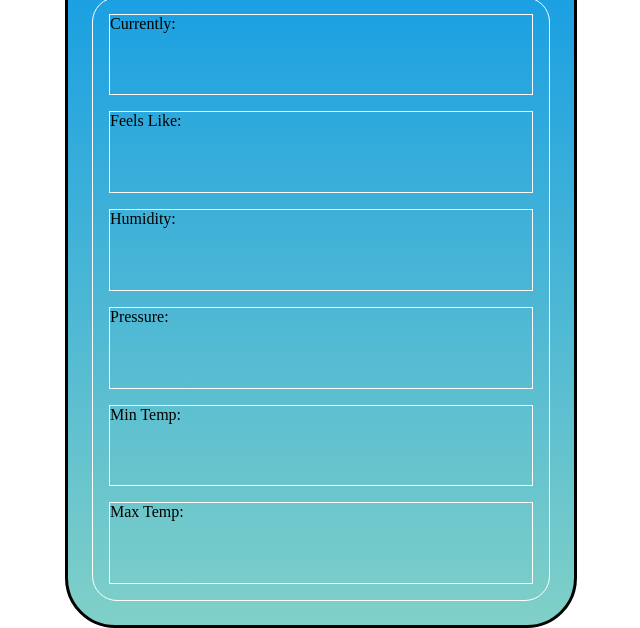
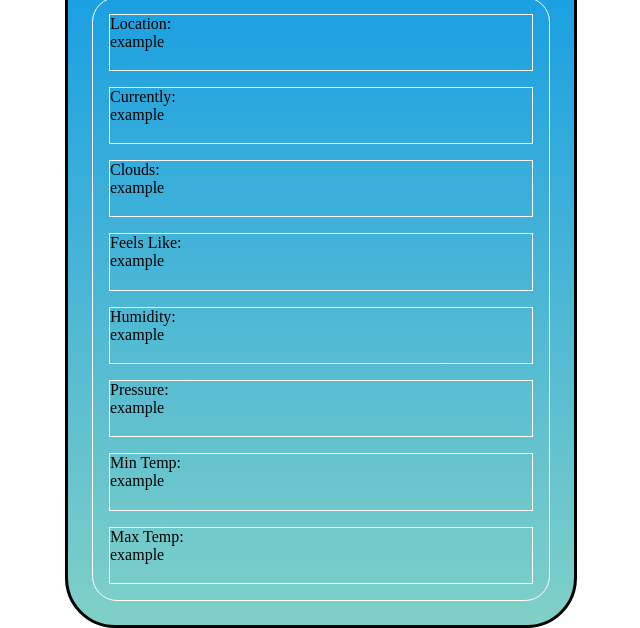
Before and after one commit to jipark92/JS-WeatherApp-Project, a website built with webpack: page src/index.html in a window 1280 px wide. Shown: the part 172-800 px from the top of the page, without its empty margins (319-959 px from the left). Built offline with nearby package versions, Linux system fonts and the light colour scheme.

Commit message:
add location/clouds elements

```diff
--- a/src/index.html
+++ b/src/index.html
@@ -6,7 +6,7 @@
     <meta name="viewport" content="width=device-width, initial-scale=1.0">
     <title>Weather App Project</title>
     <link rel="stylesheet" href="style.css">
-    <script src="index.js"></script>
+    <script src="index.js" defer></script>
 </head>
 <body>
     <div class="app-container">
@@ -23,27 +23,44 @@
 
         <div class="weather-information">
 
-            <div class="currently">
-                <p>Currently: </p>
-            </div>
-            <div class="feels-like">
-                <p>Feels Like: </p>
+            <div class="location-name-container">
+                <p>Location: </p>
+                <p class="location-name">example</p>
             </div>
 
-            <div class="humidity">
-                <p>Humidity: </p>
+            <div class="currently-container">
+                <p>Currently: </p>
+                <p class="currently">example</p>
             </div>
 
-            <div class="pressure">
-                <p>Pressure: </p>
+            <div class="clouds-container">
+                <p>Clouds: </p>
+                <p class="clouds">example</p>
             </div>
 
-            <div class="min-temp">
-                <p>Min Temp: </p>
+            <div class="feels-like-container">
+                <p>Feels Like: </p>
+                <p class="feels-like">example</p>
             </div>
 
-            <div class="max-temp">
+            <div class="humidity-container">
+                <p>Humidity: </p>
+                <p class="humidity">example</p>
+            </div>
+
+            <div class="pressure-container">
+                <p>Pressure: </p>
+                <p class="pressure">example</p>
+            </div>
+
+            <div class="min-temp-container">
+                <p>Min Temp: </p>
+                <p class="min-temp">example</p>
+            </div>
+
+            <div class="max-temp-container">
                 <p>Max Temp: </p>
+                <p class="max-temp" >example</p>
             </div>
 
         </div>
```
